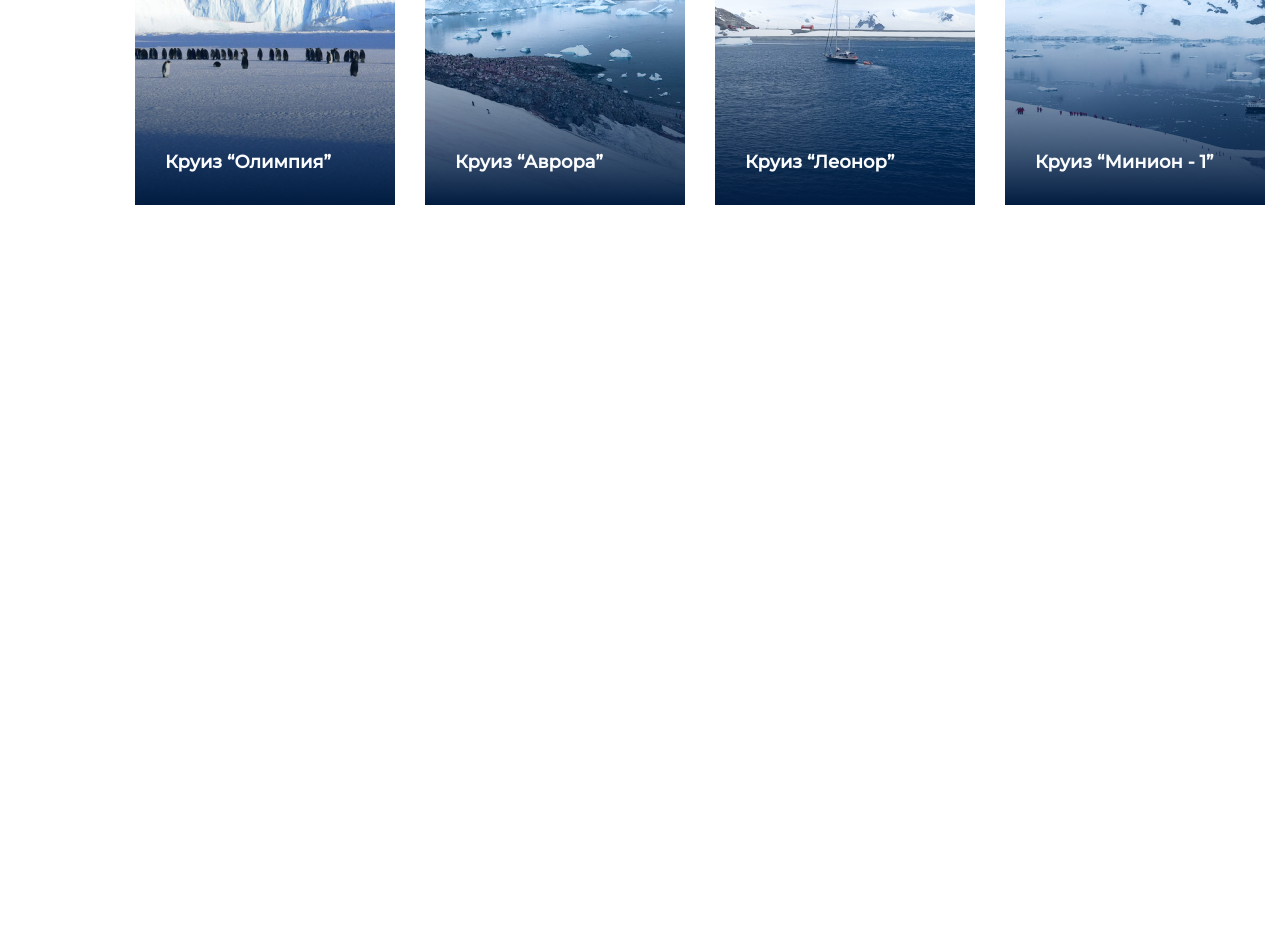
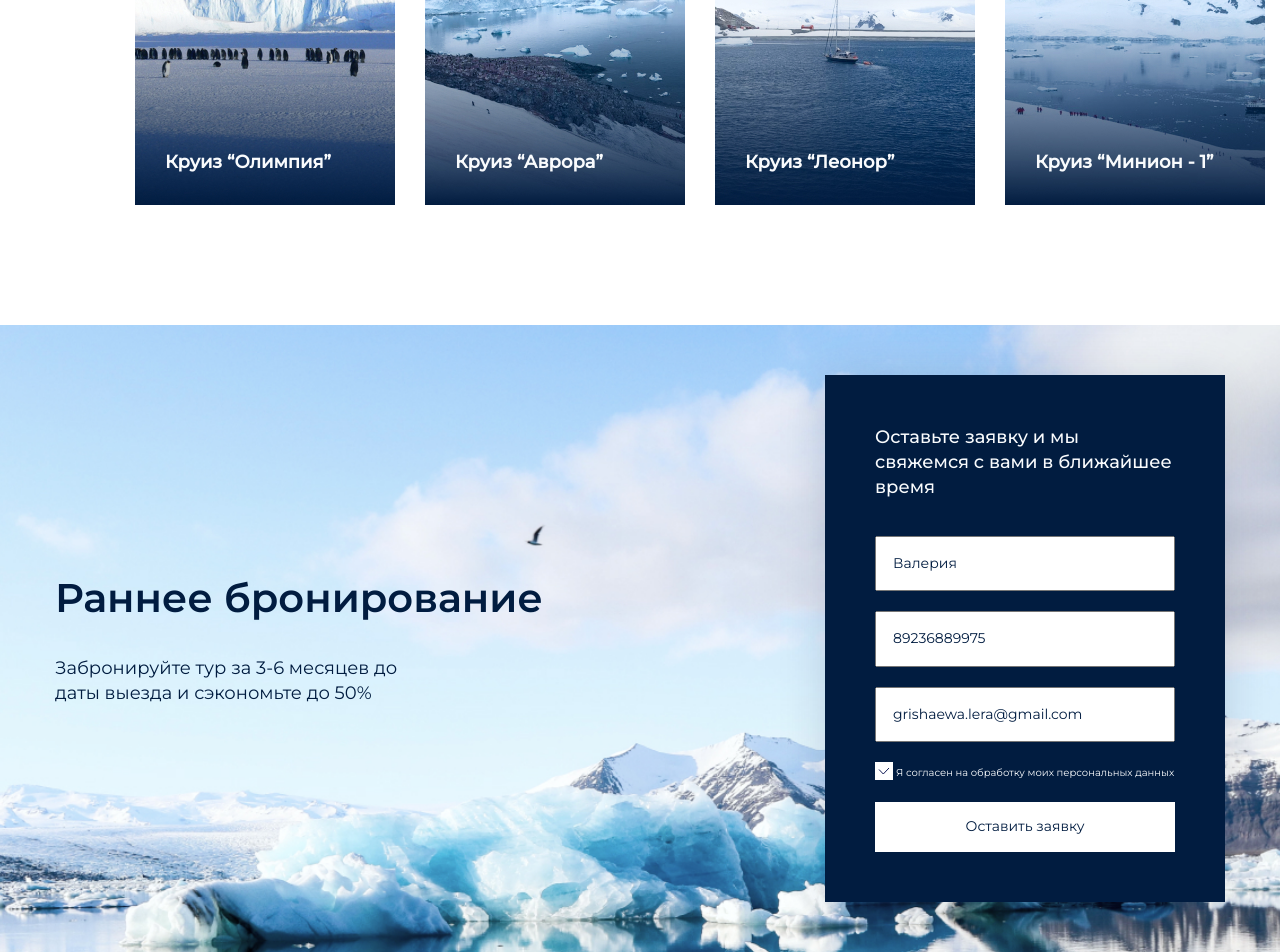
Before and after one commit to LasttoSay/antarctica, a website: page app/index.html in a window 1280 px wide. Shown: the part 2983-3935 px from the top of the page. Before the commit the page ends 3308 px from the top, so only its background shows below. Drawn offline with nearby package versions, Linux system fonts and the light colour scheme; files that its build step writes are made by us from their sources.

Commit message:
created booking section

```diff
--- a/app/index.html
+++ b/app/index.html
@@ -420,6 +420,44 @@
 
     </section>
 
+    <section class="booking">
+      <div class="container">
+        <div class="booking__inner">
+          <div class="booking__content">
+            <h2 class="booking__title">
+              Раннее бронирование
+            </h2>
+            <p class="booking__text">
+              Забронируйте тур за 3-6 месяцев
+              до даты выезда и сэкономьте до 50%
+            </p>
+          </div>
+          <form class="booking__form" action="#">
+            <p class="booking__form-text">
+              Оставьте заявку и мы свяжемся с вами в ближайшее время
+            </p>
+            <label class="booking__label">
+              <input class="booking__input" type="text" placeholder="Валерия" required>
+            </label>
+            <label class="booking__label">
+              <input class="booking__input" type="tel" placeholder="89236889975" required>
+            </label>
+            <label class="booking__label">
+              <input class="booking__input" type="email" placeholder="grishaewa.lera@gmail.com" required>
+            </label>
+            <label class="booking__label booking__label--checkbox">
+              <input class="booking__input booking__input--checked" type="checkbox" checked>
+              <span class="booking__checkbox"></span>
+              <span class="booking__agrrement">Я согласен на обработку моих персональных данных</span>
+            </label>
+            <button class="booking__btn" type="button">
+              Оставить заявку
+            </button>
+          </form>
+        </div>
+      </div>
+    </section>
+
   </main>
 
 
--- a/app/scss/style.scss
+++ b/app/scss/style.scss
@@ -126,7 +126,7 @@
 .cruises {
   @extend %montserrat-500;
 
-  &__title{
+  &__title {
     text-align: center;
     font-size: 28px;
     color: $defaultDark;
@@ -140,13 +140,13 @@
     gap: 30px 30px;
   }
 
-  &__item{
+  &__item {
     position: relative;
     height: 386px;
     width: 260px;
   }
 
-  &__item:hover .cruises__item-content{
+  &__item:hover .cruises__item-content {
     width: 100%;
     height: 100%;
     bottom: 0;
@@ -155,7 +155,7 @@
     padding: 35px 25px 0;
   }
 
-  &__item-picture{
+  &__item-picture {
     position: absolute;
     top: 0;
     left: 0;
@@ -163,7 +163,7 @@
     height: 100%;
   }
 
-  &__item-img{
+  &__item-img {
     position: absolute;
     top: 0;
     left: 0;
@@ -173,11 +173,11 @@
     transition: 0.5s;
   }
 
-  &__item-img:hover{
+  &__item-img:hover {
     opacity: 0;
   }
 
-  &__item-content{
+  &__item-content {
     position: absolute;
     bottom: 30px;
     left: 30px;
@@ -188,22 +188,22 @@
     overflow: hidden;
   }
 
-  &__item-subtitle{
+  &__item-subtitle {
     font-size: 18px;
     margin-bottom: 15px;
   }
 
-  &__item-info{
+  &__item-info {
     margin-bottom: 3px;
   }
 
-  &__item-text{
+  &__item-text {
     @extend %montserrat-400;
     color: #D8D8D9;
     margin-bottom: 10px;
   }
 
-  &__item-btn{
+  &__item-btn {
     display: inline-block;
     text-align: center;
     @extend %montserrat-600;
@@ -213,4 +213,101 @@
   }
 }
 
+.booking {
+  background-image: url(../images/booking/bookingBg.jpg);
+  @extend %img;
+  padding: 50px 0;
+
+  &__inner {
+    display: flex;
+    justify-content: space-between;
+    align-items: center;
+  }
+
+  &__form {
+    background: $defaultDark;
+    padding: 50px;
+    max-width: 400px;
+    box-shadow: 0px 4px 45px rgba(1, 28, 64, 0.15);
+  }
+
+  &__form-text {
+    font-size: 18px;
+    @extend %montserrat-500;
+    margin-bottom: 35px;
+  }
+
+  &__label {
+    display: block;
+    margin-bottom: 20px;
+  }
+
+  &__label--checkbox {
+    position: relative;
+  }
+
+  &__input {
+    width: 100%;
+    padding: 16px;
+  }
+
+  &__input::placeholder {
+    color: $defaultDark;
+  }
+
+  &__input--checked {
+    width: 1px;
+    height: 1px;
+    overflow: hidden;
+    clip: rect(0 0 0 0);
+    position: absolute;
+
+    &:checked+.booking__checkbox {
+      background-image: url(../images/booking/confirmIcon.svg);
+      @extend %img;
+      background-size: contain;
+      background-size: 12px 10px;
+    }
+  }
+
+  &__checkbox {
+    position: absolute;
+    left: 0;
+    width: 18px;
+    height: 18px;
+    background-color: #fff
+  }
+
+  &__agrrement {
+    margin: 0 0 50px 21px;
+    font-size: 10px;
+  }
+
+  &__btn {
+    display: block;
+    margin: 0 auto;
+    padding: 15px 0;
+    width: 100%;
+    color: $defaultDark;
+    background: #fff;
+  }
+
+  &__content{
+    max-width: 500px;
+    color: $defaultDark;
+  }
+
+  &__title{
+    font-size: 40px;
+    @extend %montserrat-600;
+    margin-bottom: 30px;
+  }
+
+  &__text{
+    font-size: 18px;
+    max-width: 350px;
+  }
+}
+
+
 @import 'media';
```
Also changed, not shown: app/images/booking/bookingBg.jpg (added), app/images/booking/confirmIcon.svg (added).
